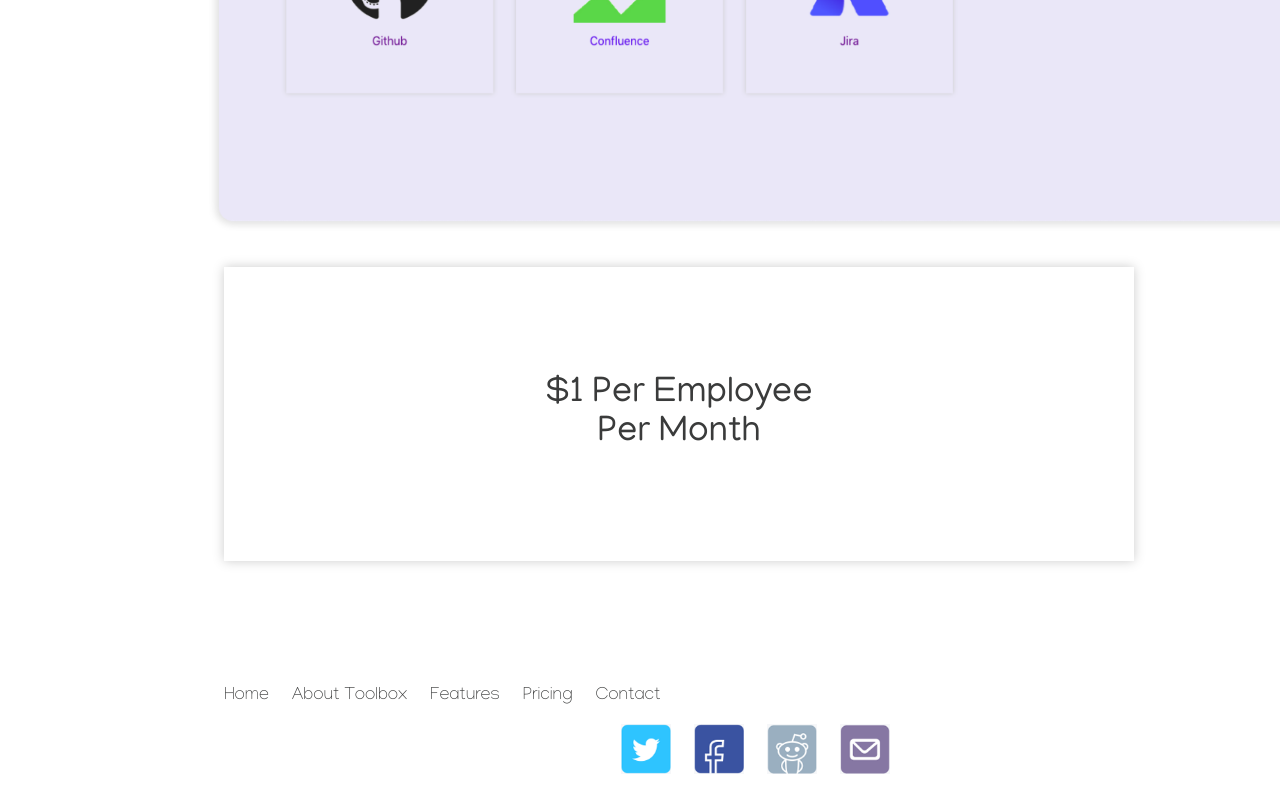
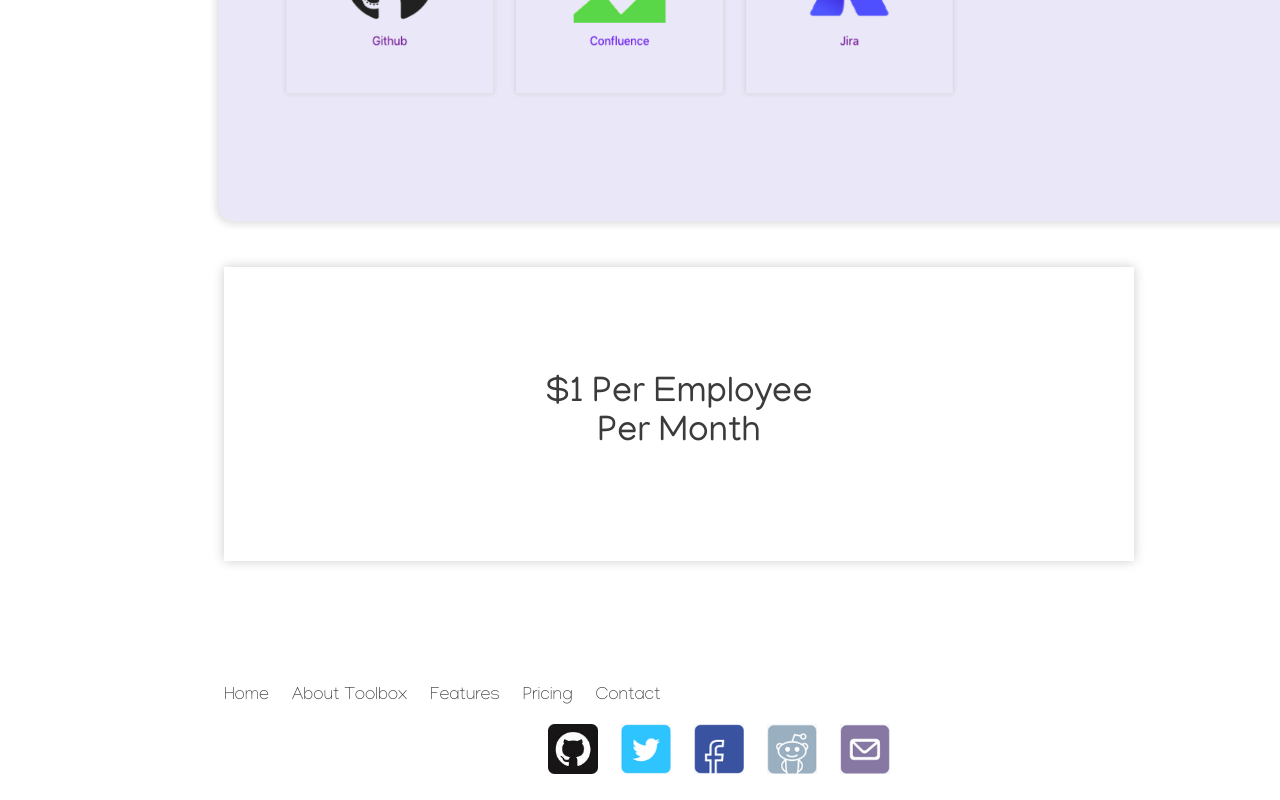
Before and after one commit to toolboxtheplatform/toolboxtheplatform.github.io, a plain HTML site: page index.html in a window 1280 px wide. Shown: the part 2440-3240 px from the top of the page. Drawn offline with Linux system fonts and the light colour scheme.

Commit message:
Closes #11: github icon with link in the footer

```diff
--- a/index.html
+++ b/index.html
@@ -101,6 +101,7 @@
       <li><a href="mailto:contactus.toolbox@gmail.com">Contact</a></li>
     </ul>
     <ul class="socials">
+      <li><a target="_blank" href="https://github.com/toolboxtheplatform/toolbox.app"><img alt="twitter" width="50" src="./assets/github.png"></a></li>
       <li><a target="_blank" href="https://twitter.com/ToolboxTp"><img alt="twitter" width="50" src="./assets/twitter.png"></a></li>
       <li><a target="_blank" href="https://www.facebook.com/pg/Toolboxtp-107283820665269/about/"><img alt="facebook" width="50" src="./assets/facebook.png"></a></li>
       <li><a target="_blank" href="https://www.reddit.com/user/contactustoolbox"><img alt="reddit" width="50" src="./assets/reddit.png"></a></li>
```
Also changed, not shown: assets/github.png (added).
